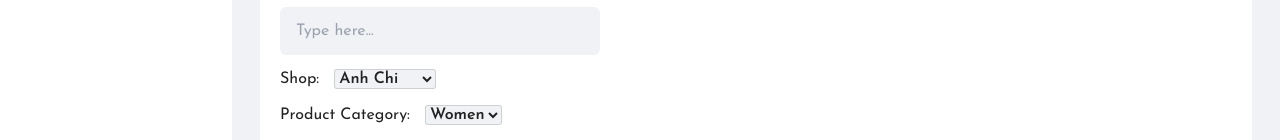
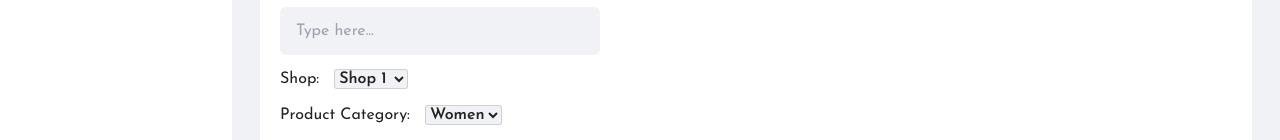
Before and after one commit to anhchi7103/ecommerce, a React (Vite) app in the folder frontend/: page /shop/addproduct in a window 1280 px wide. Shown: the part 425-565 px from the top of the page. Built offline with nearby package versions, Linux system fonts and the light colour scheme.

Commit message:
minor change, testing image

```diff
--- a/frontend/src/shop/components/AddProduct.jsx
+++ b/frontend/src/shop/components/AddProduct.jsx
@@ -8,11 +8,11 @@ const AddProduct = () => {
     const [productDetails, setProductDetails] = useState({
         name: "",
         images: "",
-        category: "women",
+        category: "Women",
         price: "",
         stock: "",
         description: "",
-        shop_id: ""
+        shop_id: "10"
     });
 
     const imageHandler = (e) => {
@@ -76,10 +76,10 @@ const AddProduct = () => {
             <div className="mb-3 flex items-center gap-x-4">
                 <h4>Shop:</h4>
                 <select value={productDetails.shop_id} onChange={changeHandler} name="shop_id" id="" className='bg-primary ring-1 ring-slate-900/20 medium-16 rounded-sm outline-none'>
-                    <option value="10">Anh Chi</option>
-                    <option value="11">Quynh Chi</option>
-                    <option value="12">Song Cat</option>
-                    <option value="13">Kieu Nhi</option>
+                    <option value="10">Shop 1</option>
+                    <option value="11">Shop 2</option>
+                    <option value="12">Shop 3</option>
+                    <option value="13">Shop 4</option>
                 </select>
             </div>
             <div className="mb-3 flex items-center gap-x-4">
@@ -96,7 +96,7 @@ const AddProduct = () => {
                 </label>
                 <input onChange={imageHandler} type="file" name="images" id="file-input" hidden className="bg-primary max-w-80 w-full py-3 px-4" />
             </div>
-            <button onClick={() => Add_Product()} className='btn_dark_rounded mt-4 flexCenter gap-x-1'><MdAdd />Add product</button>
+            <button onClick={(e) => { e.preventDefault(); Add_Product();} } className='btn_dark_rounded mt-4 flexCenter gap-x-1'><MdAdd />Add product</button>
         </div>
     )
 }
```
Also changed, not shown: 2 other files (tests, documents, lock files or other folders).
